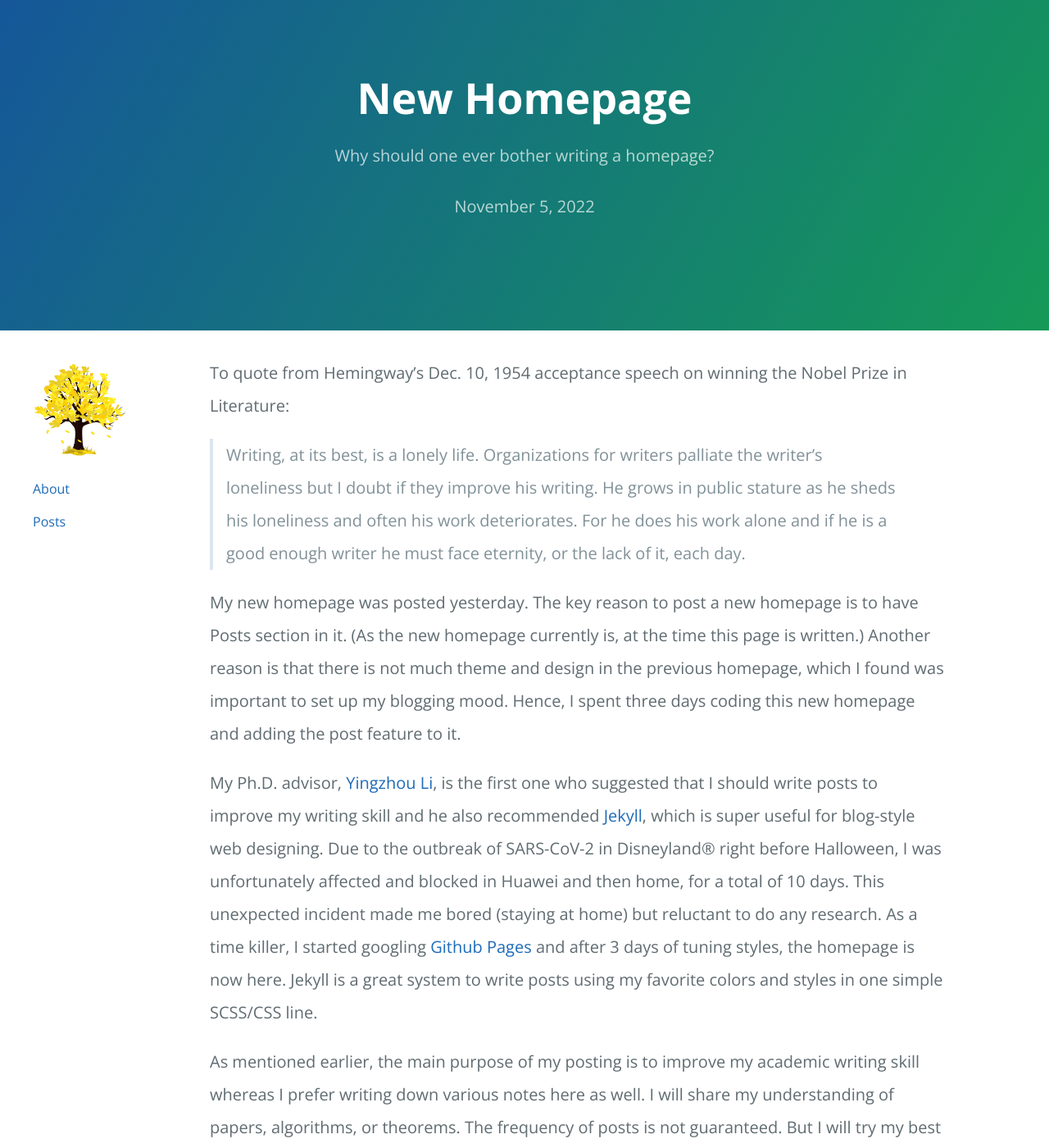
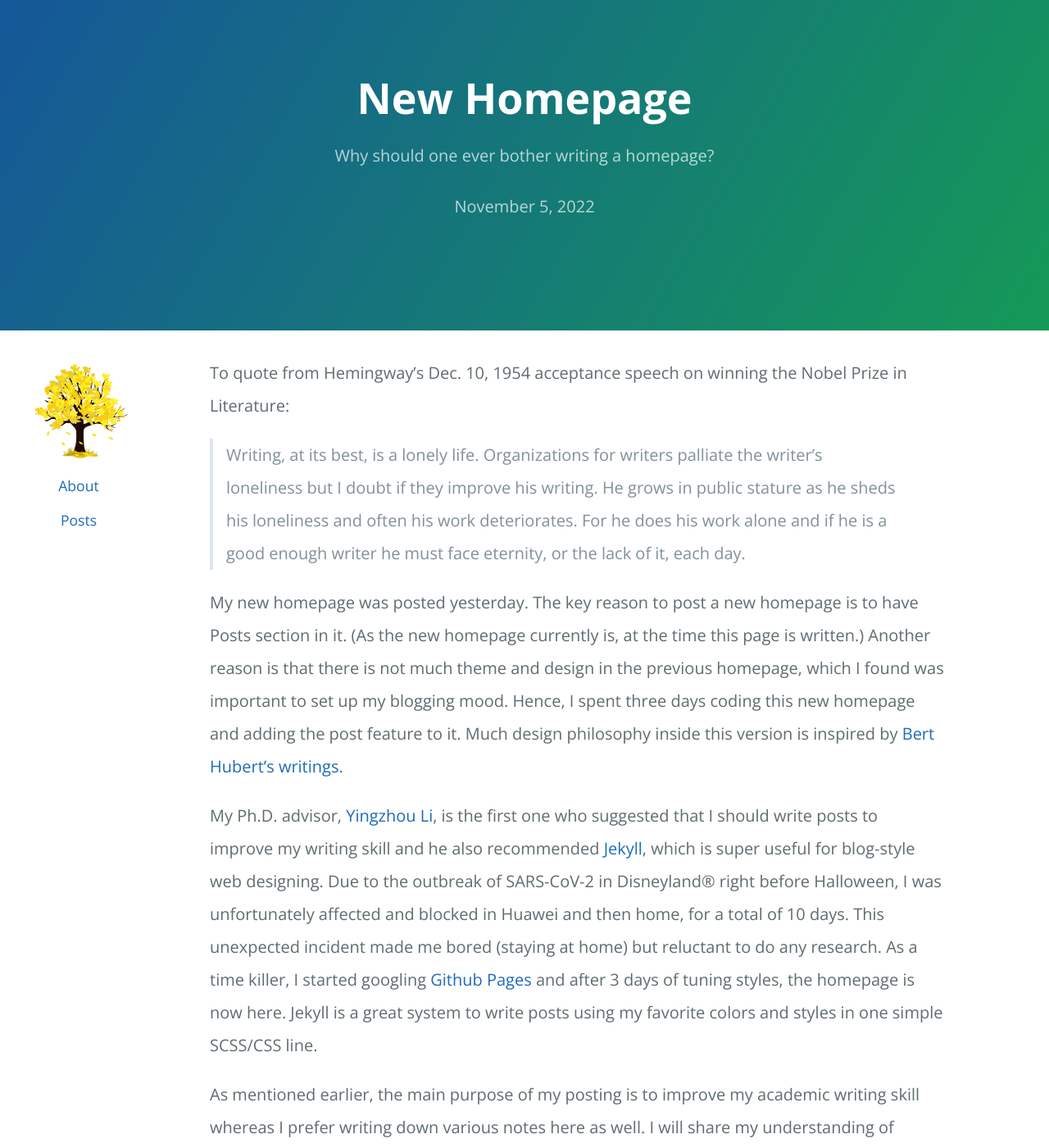
Before and after one commit to j7168908jx/j7168908jx.github.io, a Jekyll site: the page built from _posts/2022-11-05-new-homepage.md, in a window 1280 px wide and 1400 px high. Shown: the whole window at 82% size. Built offline with Jekyll 4.4.1, drawn with Linux system fonts in a browser that asks for light colours; our own code applies the rules of GitHub Pages for plain Markdown files; the repository's description, which GitHub fills in, is left out.

Commit message:
update UI again

```diff
--- a/_includes/sidebar.html
+++ b/_includes/sidebar.html
@@ -1,12 +1,12 @@
 <sidebar class="sidebar">
 
     <!-- A beautiful tree fig -->
-    <div class="elegant-tree">
-        <a href="mailto:j7168908jx@gmail.com">
-            <img id="elegant-tree-img" src="/assets/img/four-seasons-tree-illustration.svg" alt="My Favorite Tree" width="250px" height="250px">
-        </a>
-    </div>
     <ul>
+        <li><div class="elegant-tree">
+            <a href="mailto:j7168908jx@gmail.com">
+                <img id="elegant-tree-img" src="/assets/img/four-seasons-tree-illustration.svg" alt="My Favorite Tree">
+            </a>
+        </div></li>
         <li><a href="/">About</a></li>
         <li><a href="/posts.html">Posts</a></li>
     </ul>
--- a/_posts/2022-11-05-new-homepage.md
+++ b/_posts/2022-11-05-new-homepage.md
@@ -9,7 +9,7 @@
 
 > Writing, at its best, is a lonely life. Organizations for writers palliate the writer’s loneliness but I doubt if they improve his writing. He grows in public stature as he sheds his loneliness and often his work deteriorates. For he does his work alone and if he is a good enough writer he must face eternity, or the lack of it, each day.
 
-My new homepage was posted yesterday. The key reason to post a new homepage is to have Posts section in it. (As the new homepage currently is, at the time this page is written.) Another reason is that there is not much theme and design in the previous homepage, which I found was important to set up my blogging mood. Hence, I spent three days coding this new homepage and adding the post feature to it.
+My new homepage was posted yesterday. The key reason to post a new homepage is to have Posts section in it. (As the new homepage currently is, at the time this page is written.) Another reason is that there is not much theme and design in the previous homepage, which I found was important to set up my blogging mood. Hence, I spent three days coding this new homepage and adding the post feature to it. Much design philosophy inside this version is inspired by [Bert Hubert's writings](https://berthub.eu/articles/).
 
 My Ph.D. advisor, [Yingzhou Li](https://yingzhouli.com/), is the first one who suggested that I should write posts to improve my writing skill and he also recommended [Jekyll](https://github.com/jekyll/jekyll), which is super useful for blog-style web designing. Due to the outbreak of SARS-CoV-2 in Disneyland&reg; right before Halloween, I was unfortunately affected and blocked in Huawei and then home, for a total of 10 days. This unexpected incident made me bored (staying at home) but reluctant to do any research. As a time killer, I started googling [Github Pages](https://pages.github.com/) and after 3 days of tuning styles, the homepage is now here. Jekyll is a great system to write posts using my favorite colors and styles in one simple SCSS/CSS line.
 
--- a/assets/css/style.scss
+++ b/assets/css/style.scss
@@ -7,19 +7,24 @@
 .main-content {
     line-height: 2;
     max-width: 80rem;
-    margin-left: 10rem;
     margin-right: 2rem;
 
     @include large {
         font-size: 1.25rem;
+        margin-left: 10rem;
+        padding: 2rem 6rem;
     }
 
     @include medium {
         font-size: 1.1rem;
+        margin-left: 6rem;
+        padding: 2rem 2rem;
     }
 
     @include small {
         font-size: 0.9rem;
+        margin-left: 2rem;
+        padding: 2rem 1rem;
     }
 }
 
@@ -35,38 +40,127 @@
 }
 
 .footer {
-    padding: 3em 2em;
-    margin-left: 10rem;
+    @include large {
+        padding: 3em 2em;
+        margin-left: 10rem;
+    }
+    @include medium {
+        padding: 1.5em 1em;
+        margin-left: 5rem;
+    }
+    @include small {
+        padding: 1em 0.5em;
+        margin-left: 1rem;
+    }
+
 }
 
 .sidebar {
-    height: 40%;
-    width: 10rem;
-    float: left;
-    position: -webkit-sticky;
-    position: sticky;
     overflow: hidden;
-    left: 0;
-    top: 20%;
-    padding-top: 2rem;
-    padding-left: 2rem;
     background-color: rgb(255, 255, 255);
+
+    @include large {
+        width: 12rem;
+        position: -webkit-sticky;
+        position: sticky;
+        float: left;
+        left: 0;
+        top: 20%;
+        height: 40%;
+        text-align: center;
+    }
+
+    @include medium {
+        width: 6rem;
+        position: -webkit-sticky;
+        position: sticky;
+        float: left;
+        left: 0;
+        top: 20%;
+        height: 40%;
+        text-align: center;
+    }
+
+    @include small {
+        position: relative;
+        text-align: center;
+        margin-bottom: 0.8rem;
+        padding-bottom: 0.8rem;
+    }
 }
 
+.sidebar ul {
+    padding: 0.5rem;
+    @include small {
+        margin: 2rem 2rem;
+    }
+}
 
-.sidebar ul {
-    padding-left: 0px;
+.sidebar ul:after {
+    @include small {
+        content: "";
+        background: rgb(193, 215, 213);
+        position: absolute;
+        bottom: 0;
+        left: 25%;
+        margin: auto;
+        width: 50%;
+        height: 1px;
+    }
 }
 
 .sidebar li {
-    padding: 8px;
-    font-size: 16px;
     display: block;
+
+    @include large {
+        padding: 0.5rem 0;
+        font-size: 1.1rem;
+    }
+
+    @include medium {
+        padding: 0.25rem 0;
+        font-size: 0.9rem;
+    }
+
+    @include small {
+        padding: 0.5rem 0.25rem;
+        font-size: 0.9rem;
+    }
 }
 
 .sidebar .elegant-tree {
-    width: 125px;
-    height: 125px;
     overflow: hidden;
     display: block;
+    margin: auto;
+
+    @include large {
+        width: 8rem;
+        height: 8rem;
+    }
+
+    @include medium {
+        width: 5rem;
+        height: 5rem;
+    }
+
+    @include small {
+        width: 5rem;
+        height: 5rem;
+
+    }
 }
+
+.sidebar #elegant-tree-img {
+    @include large {
+        width: 16rem;
+        height: 16rem;
+    }
+    @include medium{
+        width: 10rem;
+        height: 10rem;
+    }
+    @include small{
+        width: 10rem;
+        height: 10rem;
+    }
+}
--- a/assets/js/tree-adjust.js
+++ b/assets/js/tree-adjust.js
@@ -1,16 +1,19 @@
-!function () {
+let changeTreeSeason = function () {
     let tree = document.getElementById("elegant-tree-img");
     const d = new Date();
     let month = d.getMonth() + 1;
-
+    const delta = (-tree.width / 2).toString() + "px";
     if (month >= 3 && month <= 5)
-        tree.style.marginTop = "-125px";
+        tree.style.marginTop = delta;
     else if (month >= 6 && month <= 8)
         ;
     else if (month >= 9 && month <= 11)
-        tree.style.marginLeft = "-125px";
+        tree.style.marginLeft = delta;
     else {
-        tree.style.marginTop = "-125px";
-        tree.style.marginLeft = "-125px";
+        tree.style.marginTop = delta;
+        tree.style.marginLeft = delta;
     }
-}();
+};
+
+changeTreeSeason();
+window.addEventListener("resize", changeTreeSeason);
```
